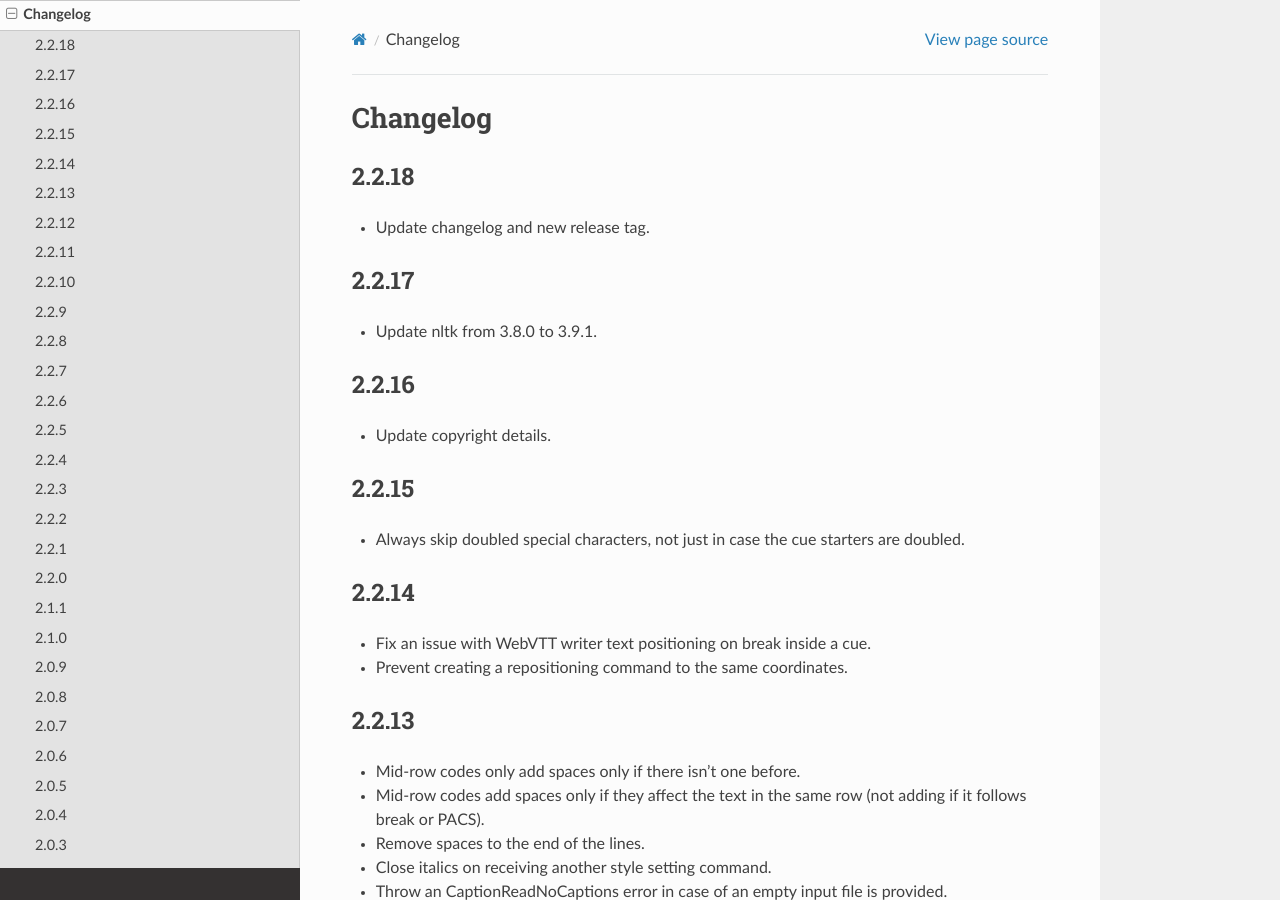
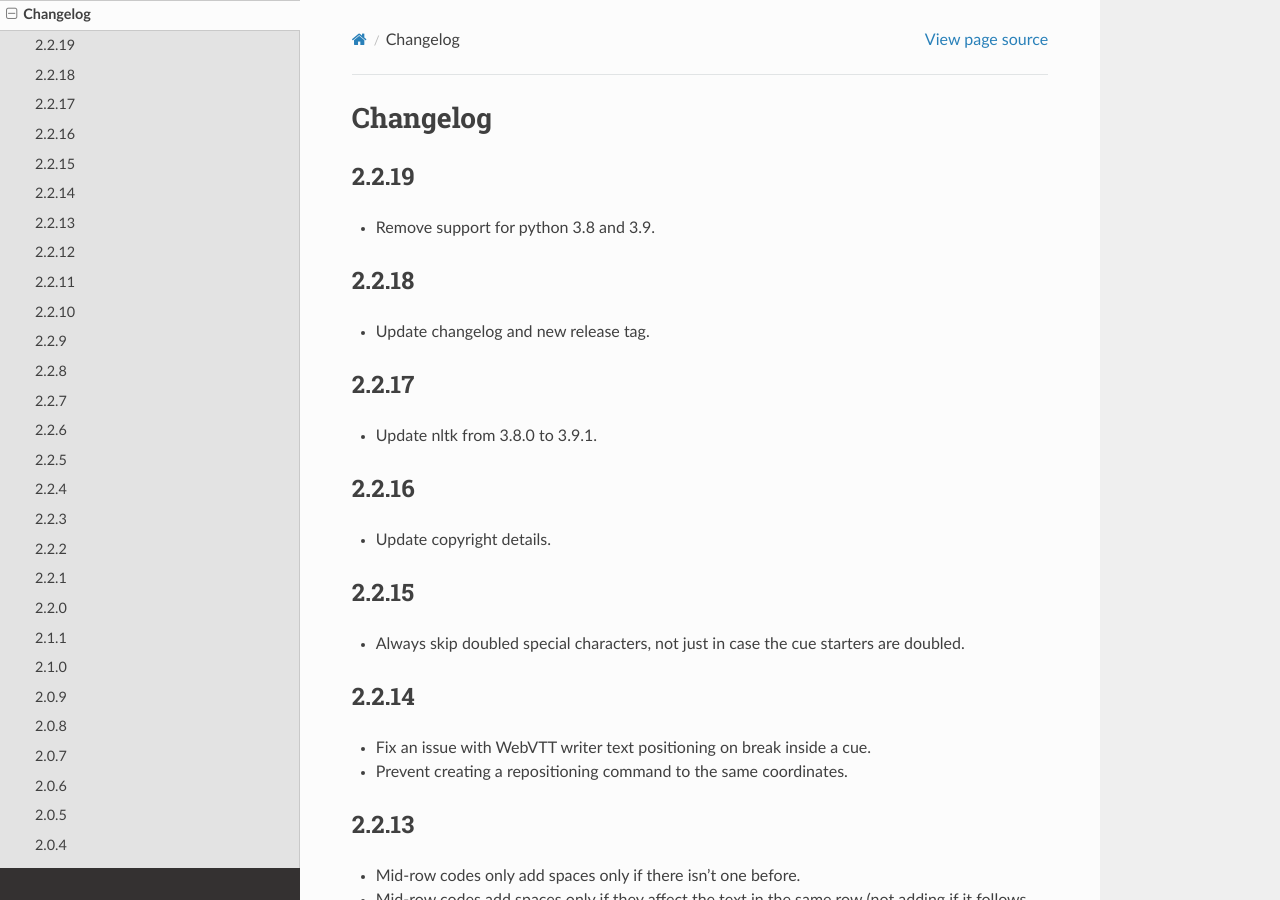
Before and after one commit to pbs/pycaption, a Sphinx documentation site: the page built from docs/changelog.rst, in a window 1280 px wide and 900 px high. Built offline with Sphinx 7.4.7 and the Read the Docs theme 3.1.0, drawn with Linux system fonts in a browser that asks for light colours.

Commit message:
bump version to 2.2.19.dev1

```diff
--- a/docs/changelog.rst
+++ b/docs/changelog.rst
@@ -1,5 +1,9 @@
 Changelog
 ---------
+2.2.19
+^^^^^^
+- Remove support for python 3.8 and 3.9.
+
 2.2.18
 ^^^^^^
 - Update changelog and new release tag.
--- a/docs/conf.py
+++ b/docs/conf.py
@@ -53,9 +53,9 @@ copyright = '2012-2025, PBS.org ' \
 # built documents.
 #
 # The short X.Y version.
-version = '2.2.18'
+version = '2.2.19.dev1'
 # The full version, including alpha/beta/rc tags.
-release = '2.2.18'
+release = '2.2.1.dev1'
 
 # The language for content autogenerated by Sphinx. Refer to documentation
 # for a list of supported languages.
--- a/setup.py
+++ b/setup.py
@@ -20,7 +20,7 @@ transcript_dependencies = ["nltk==3.9.1"]
 
 setup(
     name="pycaption",
-    version="2.2.18",
+    version="2.2.19.dev1",
     description="Closed caption converter",
     long_description=open(README_PATH).read(),
     author="Joe Norton",
```
